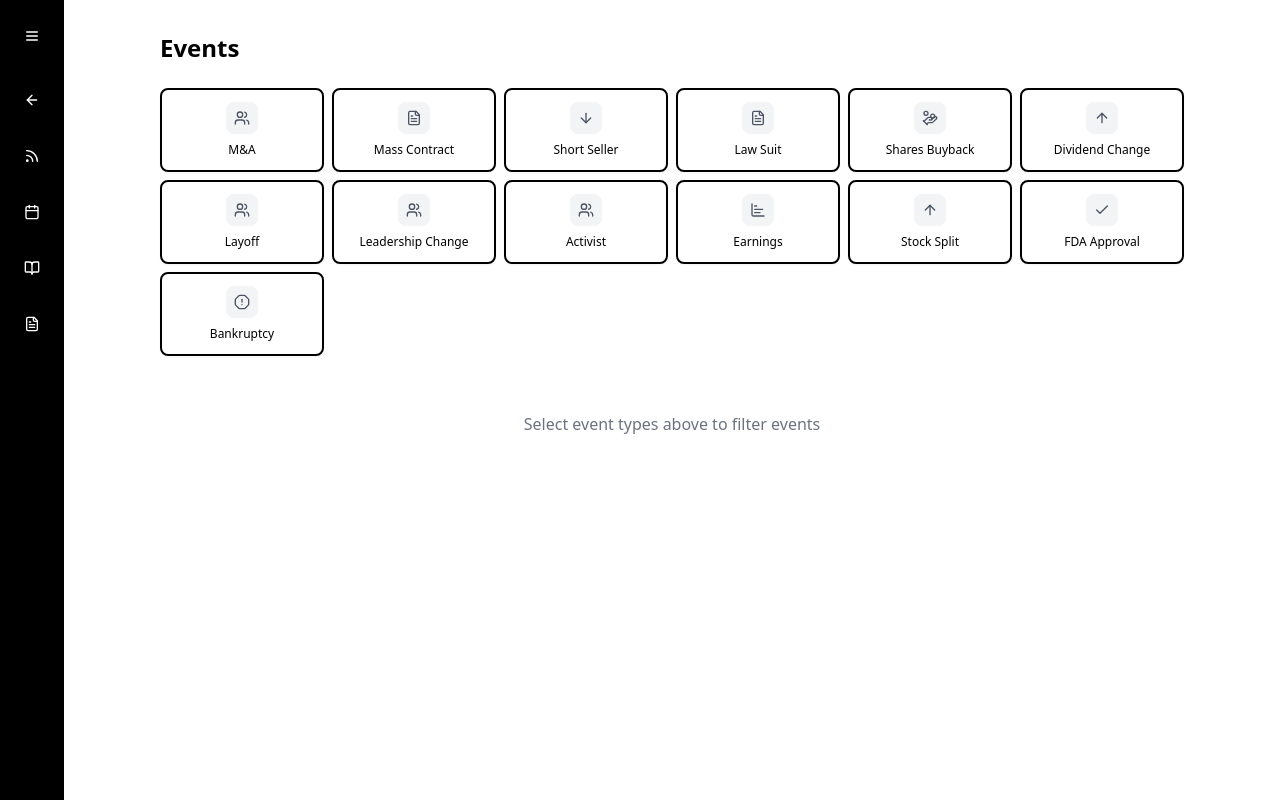
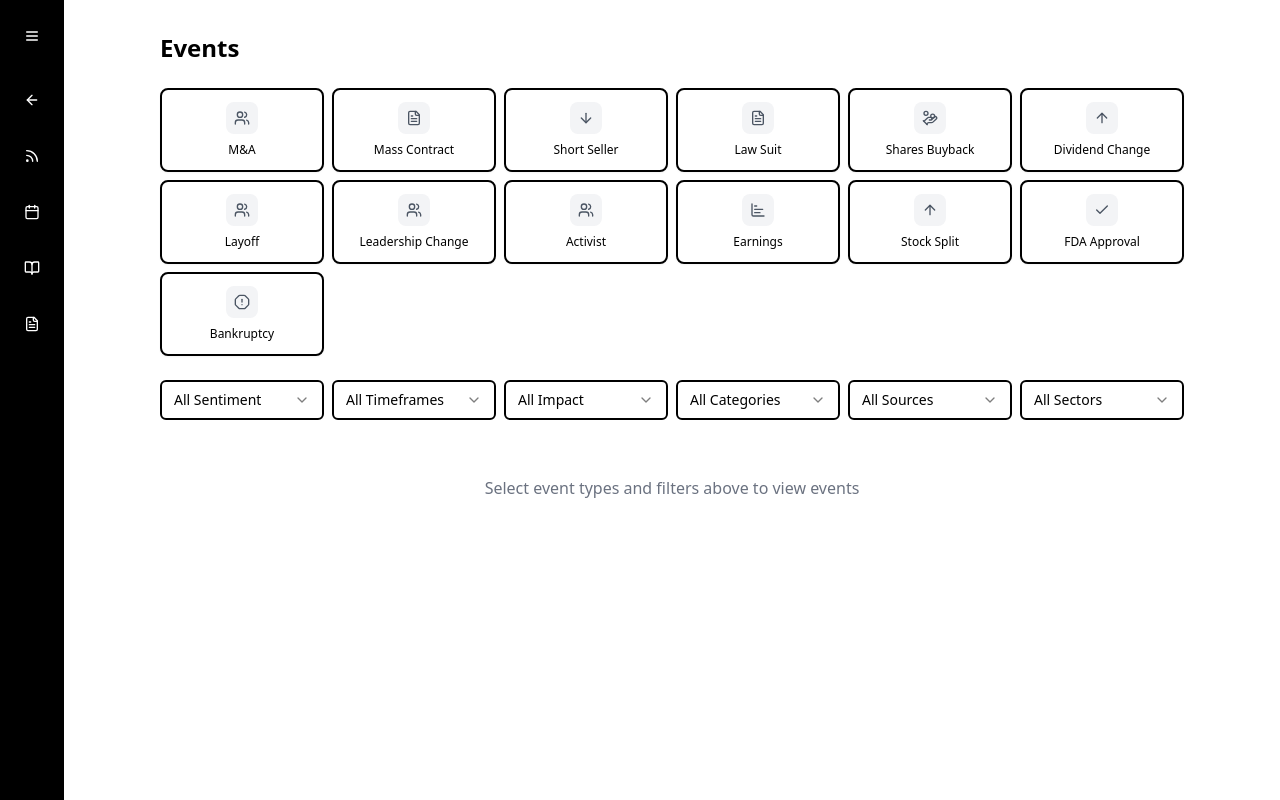
Before and after one commit to HazenWilson/feature-lab-portal, a React (Vite) app: page /demo/news in a window 1280 px wide. Both pictures are taken after a click on the button 32 px from the left and 212 px from the top of the page. Built offline with nearby package versions, Linux system fonts and the light colour scheme.

Commit message:
Add news feed filters to events
Add sentiment, timeframe, impact, category, source, and sector filters to the events section, mirroring the existing filters in the news feed.

```diff
--- a/src/pages/demo/News.tsx
+++ b/src/pages/demo/News.tsx
@@ -104,7 +104,6 @@ const News = () => {
 
   return (
     <div className="min-h-screen bg-white flex">
-      {/* Sidebar */}
       <div
         className={`fixed left-0 top-0 h-full bg-black text-white transition-all duration-300 z-40 ${
           sidebarOpen ? "w-64" : "w-16"
@@ -185,7 +184,6 @@ const News = () => {
         </div>
       </div>
 
-      {/* Main Content */}
       <div className={`flex-1 transition-all duration-300 ${sidebarOpen ? "ml-64" : "ml-16"}`}>
         <div className="p-8">
           <div className="max-w-5xl mx-auto">
@@ -196,10 +194,8 @@ const News = () => {
               {currentSection === "company-narratives" && "Company Narratives"}
             </h1>
 
-            {/* Events Section */}
             {currentSection === "events" && (
               <div className="space-y-6">
-                {/* Event Type Filters */}
                 <div className="grid grid-cols-2 sm:grid-cols-3 md:grid-cols-4 lg:grid-cols-6 gap-2">
                   {eventTypes.map((eventType) => {
                     const isSelected = selectedEventTypes.includes(eventType.id);
@@ -223,14 +219,97 @@ const News = () => {
                   })}
                 </div>
 
-                {/* Events content will go here */}
+                <div className="grid grid-cols-2 md:grid-cols-3 lg:grid-cols-6 gap-2">
+                  <Select value={selectedSentiment} onValueChange={setSelectedSentiment}>
+                    <SelectTrigger>
+                      <SelectValue placeholder="Sentiment" />
+                    </SelectTrigger>
+                    <SelectContent>
+                      <SelectGroup>
+                        <SelectItem value="all">All Sentiment</SelectItem>
+                        <SelectItem value="bullish">Bullish</SelectItem>
+                        <SelectItem value="bearish">Bearish</SelectItem>
+                        <SelectItem value="neutral">Neutral</SelectItem>
+                      </SelectGroup>
+                    </SelectContent>
+                  </Select>
+
+                  <Select value={selectedTimeframe} onValueChange={setSelectedTimeframe}>
+                    <SelectTrigger>
+                      <SelectValue placeholder="Timeframe" />
+                    </SelectTrigger>
+                    <SelectContent>
+                      <SelectGroup>
+                        <SelectItem value="all">All Timeframes</SelectItem>
+                        <SelectItem value="short">Short Term</SelectItem>
+                        <SelectItem value="medium">Medium Term</SelectItem>
+                        <SelectItem value="long">Long Term</SelectItem>
+                      </SelectGroup>
+                    </SelectContent>
+                  </Select>
+
+                  <Select value={selectedImpact} onValueChange={setSelectedImpact}>
+                    <SelectTrigger>
+                      <SelectValue placeholder="Impact" />
+                    </SelectTrigger>
+                    <SelectContent>
+                      <SelectGroup>
+                        <SelectItem value="all">All Impact</SelectItem>
+                        <SelectItem value="high">High Impact</SelectItem>
+                        <SelectItem value="medium">Medium Impact</SelectItem>
+                        <SelectItem value="low">Low Impact</SelectItem>
+                      </SelectGroup>
+                    </SelectContent>
+                  </Select>
+
+                  <Select value={selectedCategory} onValueChange={setSelectedCategory}>
+                    <SelectTrigger>
+                      <SelectValue placeholder="Category" />
+                    </SelectTrigger>
+                    <SelectContent>
+                      <SelectGroup>
+                        <SelectItem value="all">All Categories</SelectItem>
+                        <SelectItem value="housing">Housing</SelectItem>
+                        <SelectItem value="equity">Equity Indexes</SelectItem>
+                        <SelectItem value="commodities">Commodities</SelectItem>
+                      </SelectGroup>
+                    </SelectContent>
+                  </Select>
+
+                  <Select value={selectedSource} onValueChange={setSelectedSource}>
+                    <SelectTrigger>
+                      <SelectValue placeholder="Source" />
+                    </SelectTrigger>
+                    <SelectContent>
+                      <SelectGroup>
+                        <SelectItem value="all">All Sources</SelectItem>
+                        <SelectItem value="benzinga">Benzinga</SelectItem>
+                        <SelectItem value="schwab">Schwab Network</SelectItem>
+                      </SelectGroup>
+                    </SelectContent>
+                  </Select>
+
+                  <Select value={selectedSector} onValueChange={setSelectedSector}>
+                    <SelectTrigger>
+                      <SelectValue placeholder="Sector" />
+                    </SelectTrigger>
+                    <SelectContent>
+                      <SelectGroup>
+                        <SelectItem value="all">All Sectors</SelectItem>
+                        <SelectItem value="technology">Technology</SelectItem>
+                        <SelectItem value="finance">Finance</SelectItem>
+                        <SelectItem value="healthcare">Healthcare</SelectItem>
+                      </SelectGroup>
+                    </SelectContent>
+                  </Select>
+                </div>
+
                 <div className="text-gray-500 text-center py-8">
-                  Select event types above to filter events
+                  Select event types and filters above to view events
                 </div>
               </div>
             )}
 
-            {/* News Feed Section */}
             {currentSection === "news-feed" && (
               <div className="space-y-4">
                 {mockNews.map((item, index) => (
@@ -291,7 +370,6 @@ const News = () => {
               </div>
             )}
 
-            {/* Other sections */}
             {currentSection !== "news-feed" && currentSection !== "events" && (
               <div className="text-gray-500">
                 Select a section from the sidebar to view content
```
